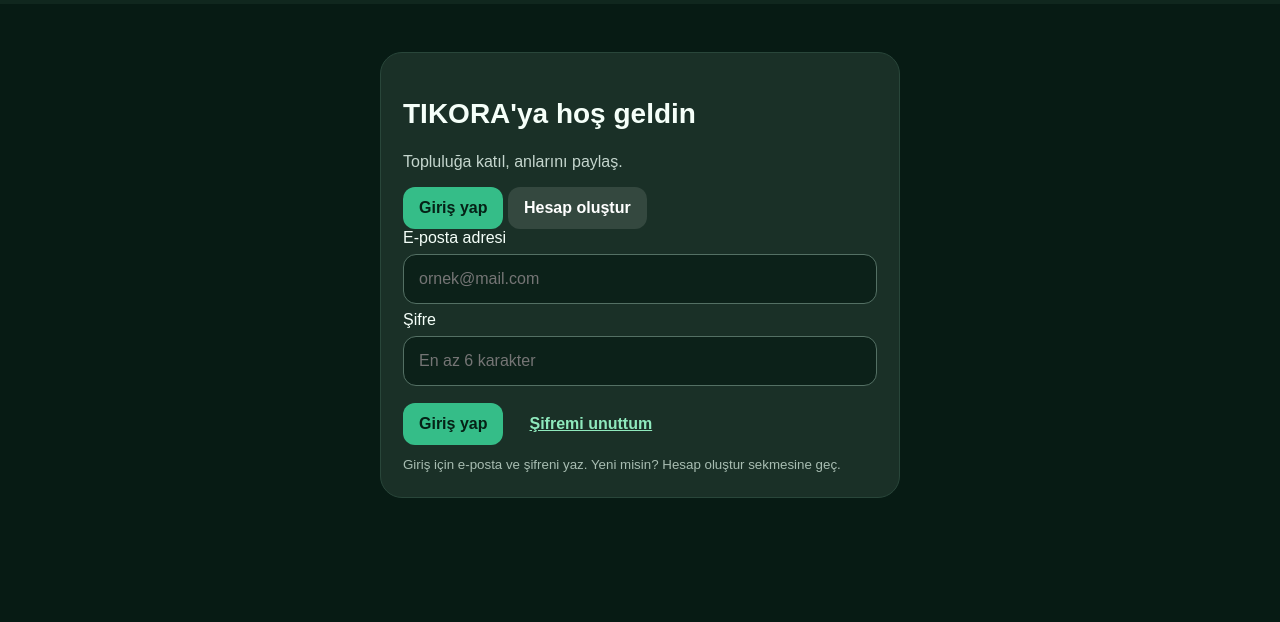
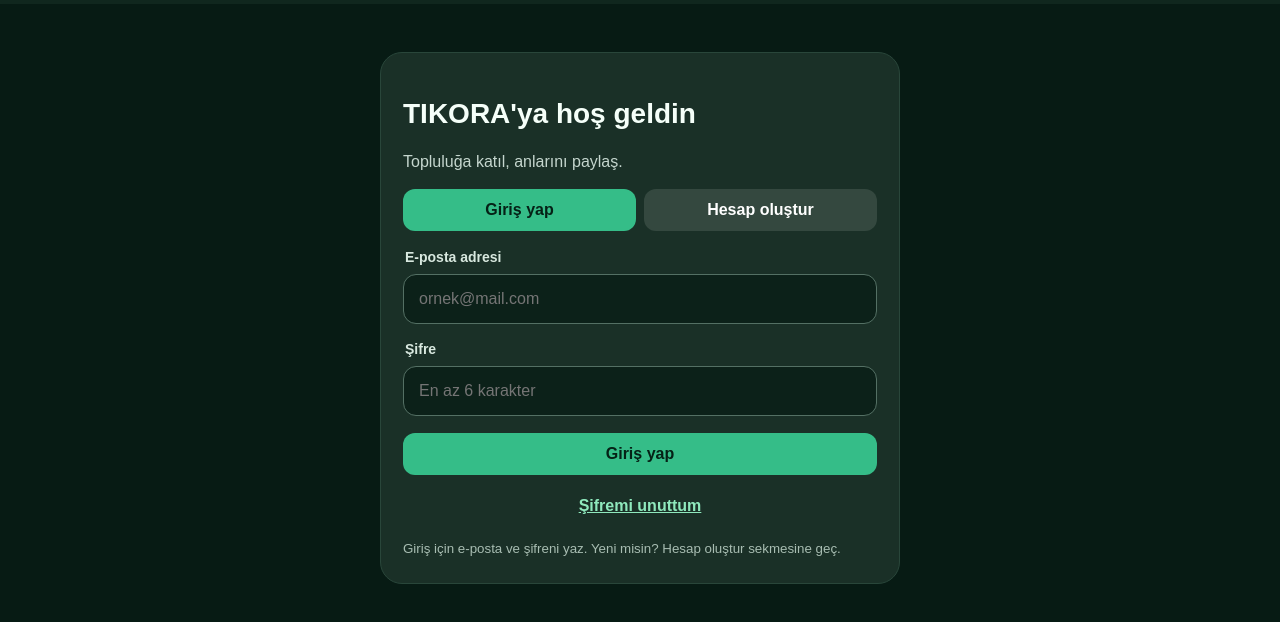
Before and after one commit to salfonso1903-jpg/tikora, a website: page www/index.html in a window 1280 px wide. Shown: the part 62-684 px from the top of the page. Drawn offline with nearby package versions, Linux system fonts and the light colour scheme.

Commit message:
Style email-only login and signup screen

```diff
--- a/www/style.css
+++ b/www/style.css
@@ -35,3 +35,13 @@
 .profileCounts{display:flex;justify-content:space-around;gap:12px;padding:12px 4px;margin:8px 0;border-top:1px solid #ffffff22;border-bottom:1px solid #ffffff22;text-align:center}.profileCounts span{display:flex;flex-direction:column;gap:4px;color:#b9c9c0;font-size:13px}.profileCounts b{font-size:17px;color:#fff}.reel{scroll-snap-align:start;min-height:75vh;display:flex;flex-direction:column;justify-content:center}#videoFeed{scroll-snap-type:y proximity}#resetPassword{background:transparent;color:#8fe9bd;text-decoration:underline}
 
 .dmMedia{display:block;max-width:min(240px,65vw);max-height:320px;border-radius:12px;margin-top:4px}.dmComposer #attachChat,.dmComposer #recordVoice{min-width:38px;padding:8px}.dmComposer{gap:6px}
+
+.authModeSwitch{display:grid;grid-template-columns:1fr 1fr;gap:8px;margin:18px 0}
+.authModeSwitch button{width:100%}
+.authModeSwitch .authModeActive{background:#35bd88;color:#052116}
+.authLabel{display:block;margin:10px 2px 2px;color:#d8e8df;font-size:14px;font-weight:700}
+.authEmailOtp{border-top:1px solid #365447;margin-top:16px;padding-top:12px}
+.authEmailOtp button{width:100%;margin-top:8px}
+.authActions{display:flex;flex-direction:column}
+.authActions button{width:100%}
+#authMsg{display:block;margin-top:12px;min-height:22px}
```
